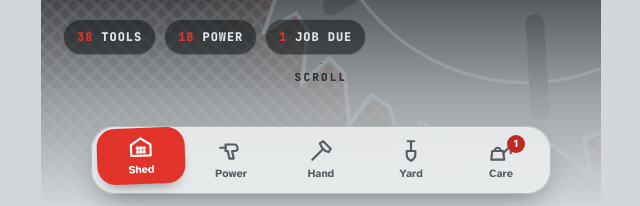
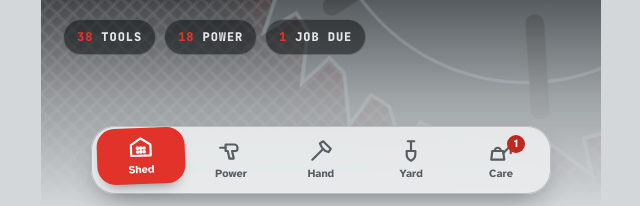
Before and after one commit to shameelram07-del/Tool-Shed, a plain HTML site: page index.html in a window 1280 px wide. Shown: the part 594-800 px from the top of the page, 319-959 px from the left. Drawn offline with nearby package versions, Linux system fonts and the light colour scheme.

Commit message:
Remove scroll hint from the home screen
Co-Authored-By: Claude Opus 5.5 <noreply@anthropic.com>
Claude-Session: https://claude.ai/code/session_01GGS8EBJE7hNYXpQ2bMSUNq

```diff
--- a/index.html
+++ b/index.html
@@ -917,7 +917,7 @@ function viewShed(){
       <h1 class="tt">${words('The')}<br><span class="acc">${words('Shed')}</span></h1>
       <p class="hsub sub">Every tool, where it hangs, and what it's good for.</p>
       <div class="hstats sub"><span class="pill"><b data-count="${ts.length}">0</b> tools</span><span class="pill"><b data-count="${ts.filter(t=>t.category==='power').length}">0</b> power</span><span class="pill"><b>${due.length}</b> ${due.length===1?'job':'jobs'} due</span></div></div>
-      <div class="hscroll"><i></i>Scroll</div><div class="mist"></div></div></section>
+      <div class="mist"></div></div></section>
   <div class="flow">
     <div class="sechead"><h2>On the <span class="serif">bench</span></h2><span class="kicker">${needs.length>1?needs.length+' things':''}</span></div>
     <div class="needs">${needs.join('')}</div>
```
